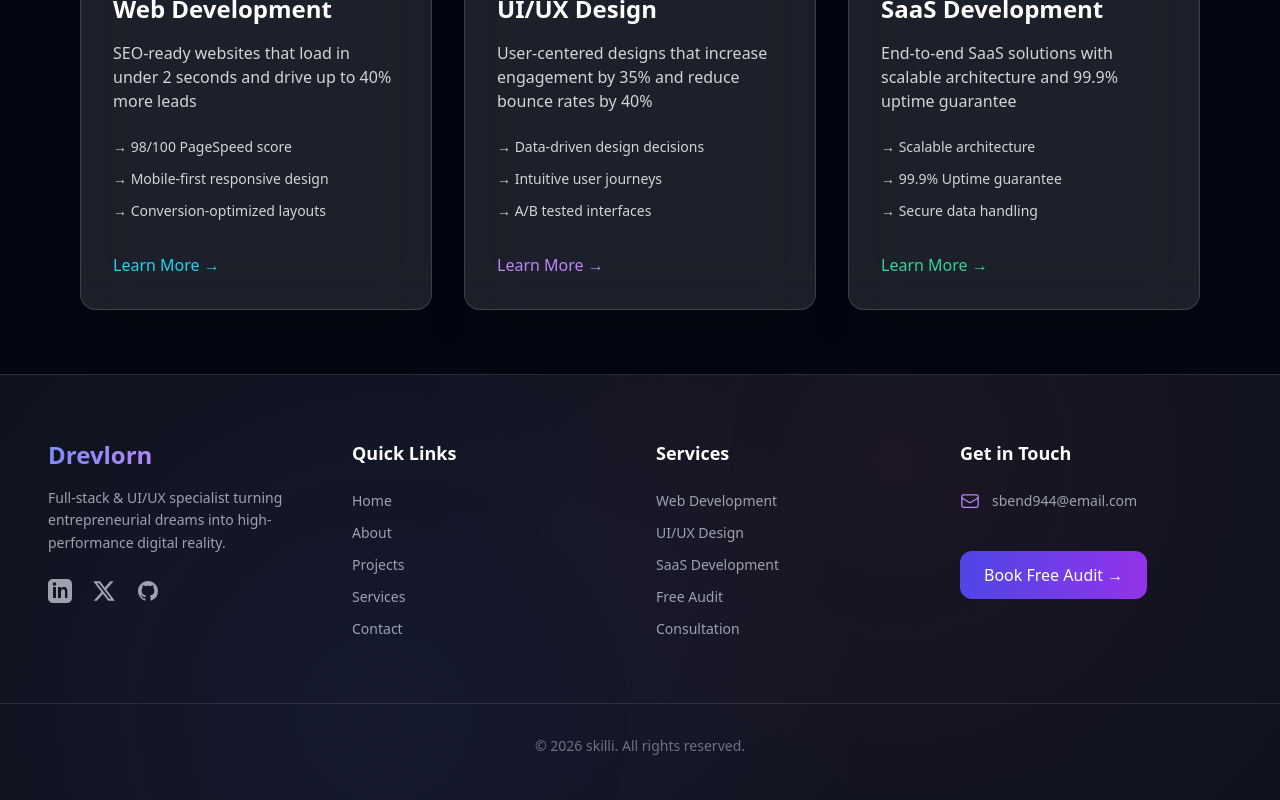
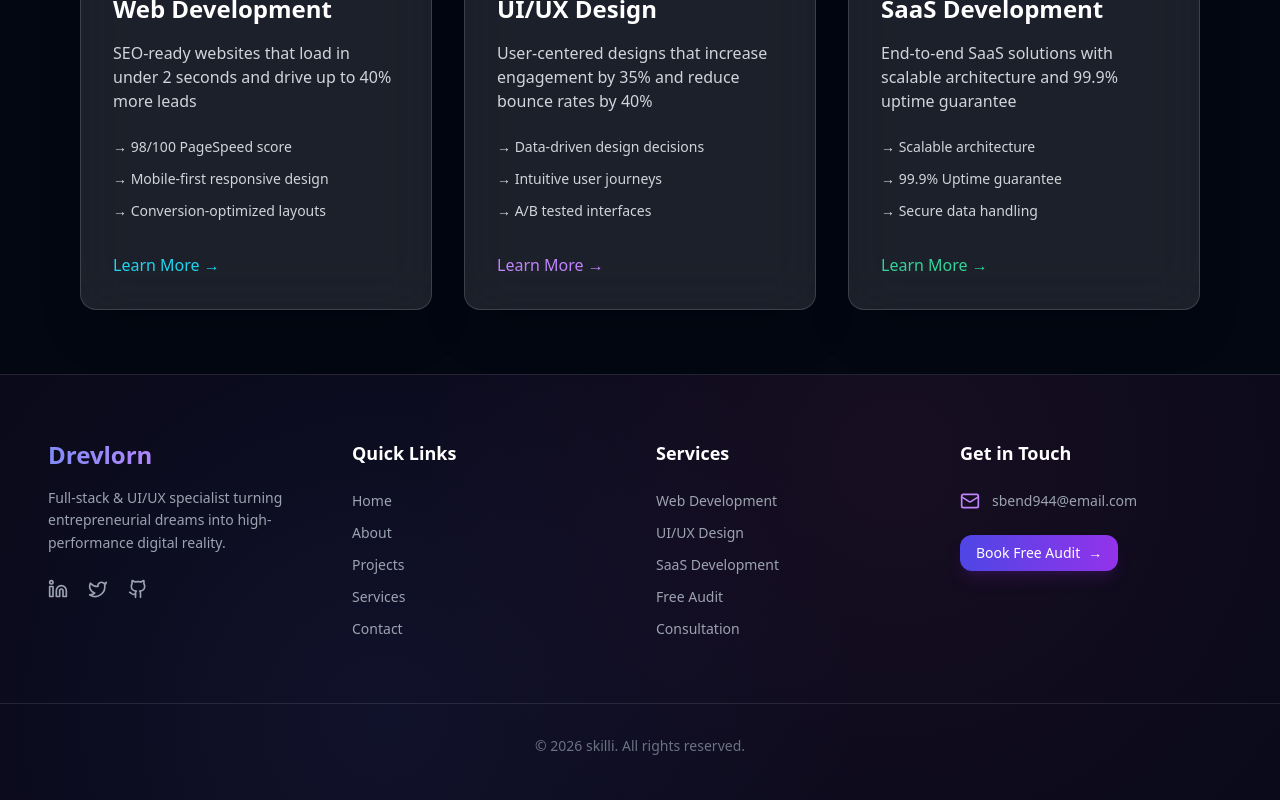
Before and after one commit to skillibeng-ctrl/portfolio, a React (Vite) app: page / in a window 1280 px wide. Shown: the part 4780-5580 px from the top of the page. Built offline with nearby package versions, Linux system fonts and the light colour scheme.

Commit message:
makes it cleaner and well arranged

```diff
--- a/src/components/Footer.jsx
+++ b/src/components/Footer.jsx
@@ -1,11 +1,34 @@
-// Footer.jsx
-import { useEffect, useState } from 'react';
+import { useEffect, useState, useCallback } from "react";
 import {
-  ArrowUpIcon,
-  EnvelopeIcon,
-  PhoneIcon,
-  MapPinIcon
-} from '@heroicons/react/24/outline';
+  ArrowUp,
+  Mail,
+  Github,
+  Linkedin,
+  Twitter
+} from "lucide-react";
+import { Button } from "@/components/ui/button";
+
+const socialLinks = [
+  { name: "LinkedIn", href: "https://linkedin.com", icon: Linkedin },
+  { name: "Twitter", href: "https://twitter.com", icon: Twitter },
+  { name: "GitHub", href: "https://github.com", icon: Github },
+];
+
+const quickLinks = [
+  { name: "Home", href: "#home" },
+  { name: "About", href: "#about" },
+  { name: "Projects", href: "#projects" },
+  { name: "Services", href: "#services" },
+  { name: "Contact", href: "#contact" },
+];
+
+const services = [
+  "Web Development",
+  "UI/UX Design",
+  "SaaS Development",
+  "Free Audit",
+  "Consultation",
+];
 
 export default function Footer() {
   const [showScrollTop, setShowScrollTop] = useState(false);
@@ -14,18 +37,22 @@ export default function Footer() {
     const handleScroll = () => {
       setShowScrollTop(window.scrollY > 400);
     };
-    window.addEventListener('scroll', handleScroll);
-    return () => window.removeEventListener('scroll', handleScroll);
+    window.addEventListener("scroll", handleScroll, { passive: true });
+    return () => window.removeEventListener("scroll", handleScroll);
   }, []);
 
-  const scrollToTop = () => {
-    window.scrollTo({ top: 0, behavior: 'smooth' });
-  };
+  const scrollToTop = useCallback(() => {
+    const prefersReducedMotion = window.matchMedia("(prefers-reduced-motion: reduce)").matches;
+    window.scrollTo({
+      top: 0,
+      behavior: prefersReducedMotion ? "auto" : "smooth"
+    });
+  }, []);
 
   return (
-    <footer className="relative bg-gray-950/95 border-t border-white/10 pt-16 pb-12 overflow-hidden">
+    <footer className="relative bg-[#0a0a1a] border-t border-white/10 pt-16 pb-12 overflow-hidden">
       {/* Subtle cosmic overlay - matches hero */}
-      <div className="absolute inset-0 pointer-events-none">
+      <div className="absolute inset-0 pointer-events-none" aria-hidden="true">
         <div className="absolute inset-0 bg-[radial-gradient(circle_at_30%_80%,rgba(99,102,241,0.08),transparent_50%)]" />
         <div className="absolute inset-0 bg-[radial-gradient(circle_at_70%_20%,rgba(236,72,153,0.06),transparent_50%)]" />
       </div>
@@ -43,105 +70,96 @@ export default function Footer() {
 
           {/* Social Icons */}
           <div className="mt-6 flex justify-center md:justify-start gap-5">
-            {[
-              { name: 'LinkedIn', href: '#', icon: (
-                <svg className="w-6 h-6" fill="currentColor" viewBox="0 0 24 24">
-                  <path d="M19 0h-14c-2.761 0-5 2.239-5 5v14c0 2.761 2.239 5 5 5h14c2.762 0 5-2.239 5-5v-14c0-2.761-2.238-5-5-5zm-11 19h-3v-11h3v11zm-1.5-12.268c-.966 0-1.75-.79-1.75-1.764s.784-1.764 1.75-1.764 1.75.79 1.75 1.764-.783 1.764-1.75 1.764zm13.5 12.268h-3v-5.604c0-1.337-.029-3.058-1.867-3.058-1.867 0-2.152 1.459-2.152 2.966v5.696h-3v-11h2.882v1.509h.041c.401-.757 1.381-1.557 2.837-1.557 3.033 0 3.597 1.997 3.597 4.597v6.451z"/>
-                </svg>
-              )},
-              { name: 'Twitter/X', href: '#', icon: (
-                <svg className="w-6 h-6" fill="currentColor" viewBox="0 0 24 24">
-                  <path d="M18.244 2.25h3.308l-7.227 8.26 8.502 11.24H16.17l-5.214-6.817L4.99 21.75H1.68l7.73-8.835L1.254 2.25H8.08l4.713 6.231zm-1.161 17.52h1.833L7.084 4.126H5.117z"/>
-                </svg>
-              )},
-              { name: 'GitHub', href: '#', icon: (
-                <svg className="w-6 h-6" fill="currentColor" viewBox="0 0 24 24">
-                  <path d="M12 2C6.477 2 2 6.484 2 12.017c0 4.425 2.865 8.18 6.839 9.504.5.092.682-.217.682-.483 0-.237-.008-.868-.013-1.703-2.782.605-3.369-1.343-3.369-1.343-.454-1.158-1.11-1.466-1.11-1.466-.908-.62.069-.608.069-.608 1.003.07 1.531 1.032 1.531 1.032.892 1.53 2.341 1.088 2.91.832.092-.647.35-1.088.636-1.338-2.22-.253-4.555-1.113-4.555-4.951 0-1.093.39-1.988 1.029-2.688-.103-.253-.446-1.272.098-2.65 0 0 .84-.27 2.75 1.026A9.564 9.564 0 0112 6.844c.85.004 1.705.115 2.504.337 1.909-1.296 2.747-1.027 2.747-1.027.546 1.379.202 2.398.1 2.651.64.7 1.028 1.595 1.028 2.688 0 3.848-2.339 4.695-4.566 4.943.359.309.678.92.678 1.855 0 1.338-.012 2.419-.012 2.747 0 .268.18.58.688.482A10.019 10.019 0 0022 12.017C22 6.484 17.522 2 12 2z"/>
-                </svg>
-              )},
-            ].map((social) => (
+            {socialLinks.map((social) => {
+              const Icon = social.icon;
+              return (
                 <a
                   key={social.name}
                   href={social.href}
-                className="text-gray-400 hover:text-white transition-colors duration-300"
+                  target="_blank"
+                  rel="noopener noreferrer"
+                  className="text-gray-400 hover:text-white transition-colors duration-300 focus:outline-none focus-visible:ring-2 focus-visible:ring-purple-500 rounded-sm"
                   aria-label={social.name}
                 >
-                {social.icon}
+                  <Icon className="w-5 h-5" />
                 </a>
-            ))}
+              );
+            })}
           </div>
         </div>
 
         {/* Column 2: Quick Links */}
-        <div className="text-center md:text-left">
+        <nav aria-label="Footer Quick Links" className="text-center md:text-left">
           <h4 className="text-lg font-semibold text-white mb-6">Quick Links</h4>
           <ul className="space-y-3 text-gray-400 text-sm">
-            {['Home', 'About', 'Projects', 'Services', 'Contact'].map((link) => (
-              <li key={link}>
-                <a href={`#${link.toLowerCase()}`} className="hover:text-purple-400 transition-colors">
-                  {link}
+            {quickLinks.map((link) => (
+              <li key={link.name}>
+                <a
+                  href={link.href}
+                  className="hover:text-purple-400 transition-colors focus:outline-none focus-visible:ring-2 focus-visible:ring-purple-500 rounded-sm"
+                >
+                  {link.name}
                 </a>
               </li>
             ))}
           </ul>
-        </div>
+        </nav>
 
         {/* Column 3: Services */}
-        <div className="text-center md:text-left">
+        <nav aria-label="Footer Services" className="text-center md:text-left">
           <h4 className="text-lg font-semibold text-white mb-6">Services</h4>
           <ul className="space-y-3 text-gray-400 text-sm">
-            {['Web Development', 'UI/UX Design', 'SaaS Development', 'Free Audit', 'Consultation'].map((service) => (
+            {services.map((service) => (
               <li key={service}>
-                <a href="#" className="hover:text-cyan-400 transition-colors">
+                <a
+                  href="#"
+                  className="hover:text-cyan-400 transition-colors focus:outline-none focus-visible:ring-2 focus-visible:ring-cyan-500 rounded-sm"
+                >
                   {service}
                 </a>
               </li>
             ))}
           </ul>
-        </div>
+        </nav>
 
         {/* Column 4: Contact */}
         <div className="text-center md:text-left">
           <h4 className="text-lg font-semibold text-white mb-6">Get in Touch</h4>
-          <ul className="space-y-4 text-gray-400 text-sm">
+          <ul className="space-y-4 text-gray-400 text-sm mb-6">
             <li className="flex items-center justify-center md:justify-start gap-3">
-              <EnvelopeIcon className="w-5 h-5 text-purple-400" />
-              <a href="mailto:hello@skilli.dev" className="hover:text-purple-400 transition-colors">
+              <Mail className="w-5 h-5 text-purple-400" aria-hidden="true" />
+              <a
+                href="mailto:sbend944@email.com"
+                className="hover:text-purple-400 transition-colors focus:outline-none focus-visible:ring-2 focus-visible:ring-purple-500 rounded-sm"
+              >
                 sbend944@email.com
               </a>
             </li>
-            <li className="flex items-center justify-center md:justify-start gap-3">
-              {/* <MapPinIcon className="w-5 h-5 text-pink-400" /> */}
-              {/* <span>Lagos, Nigeria</span> */}
-            </li>
           </ul>
-          <a
-            href="#contact"
-            className="mt-6 inline-block px-6 py-3 bg-gradient-to-r from-indigo-600 to-purple-600 rounded-xl text-white font-medium hover:shadow-lg hover:shadow-purple-900/30 transition-all"
-          >
-            Book Free Audit →
+
+          <Button asChild className="w-full md:w-auto rounded-xl bg-gradient-to-r from-indigo-600 to-purple-600 hover:from-indigo-500 hover:to-purple-500 text-white shadow-lg shadow-purple-900/30">
+            <a href="#contact">
+              Book Free Audit <span aria-hidden="true" className="ml-2">→</span>
             </a>
+          </Button>
         </div>
       </div>
+
       {/* Bottom Bar */}
       <div className="relative z-10 mt-16 pt-8 border-t border-white/10 text-center text-gray-500 text-sm">
         <p>© {new Date().getFullYear()} skilli. All rights reserved.</p>
       </div>
+
       {/* Scroll to Top Button */}
       <button
         onClick={scrollToTop}
-        className={`fixed bottom-8 right-8 z-50 p-4 rounded-full bg-white/10 backdrop-blur-lg border border-white/20 text-white shadow-xl transition-all duration-300 hover:bg-white/20 hover:scale-110 ${
-          showScrollTop ? 'opacity-100 translate-y-0' : 'opacity-0 translate-y-10 pointer-events-none'
+        className={`fixed bottom-8 right-8 z-50 p-4 rounded-full bg-white/10 backdrop-blur-lg border border-white/20 text-white shadow-xl transition-all duration-300 hover:bg-white/20 hover:scale-110 focus:outline-none focus-visible:ring-2 focus-visible:ring-white ${
+          showScrollTop ? "opacity-100 translate-y-0" : "opacity-0 translate-y-10 pointer-events-none"
         }`}
         aria-label="Scroll to top"
       >
-        <ArrowUpIcon className="w-6 h-6" />
+        <ArrowUp className="w-6 h-6" />
       </button>
-
-      {/* Optional: extra subtle style keyframes if needed */}
-      <style jsx>{`
-        /* You can add more animations here if desired */
-      `}</style>
     </footer>
   );
 }
```
Lines whose indentation alone changed are shown as unchanged.
